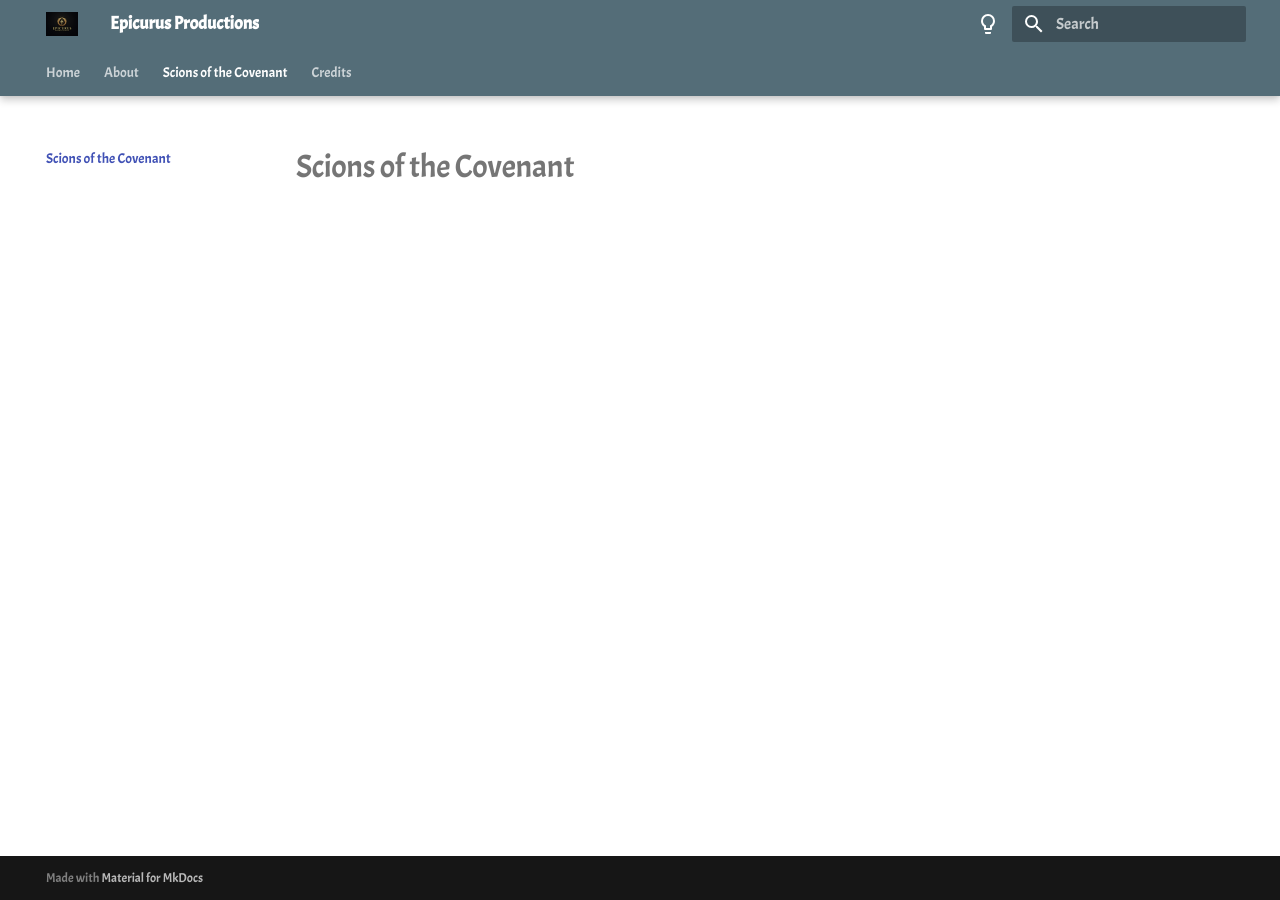
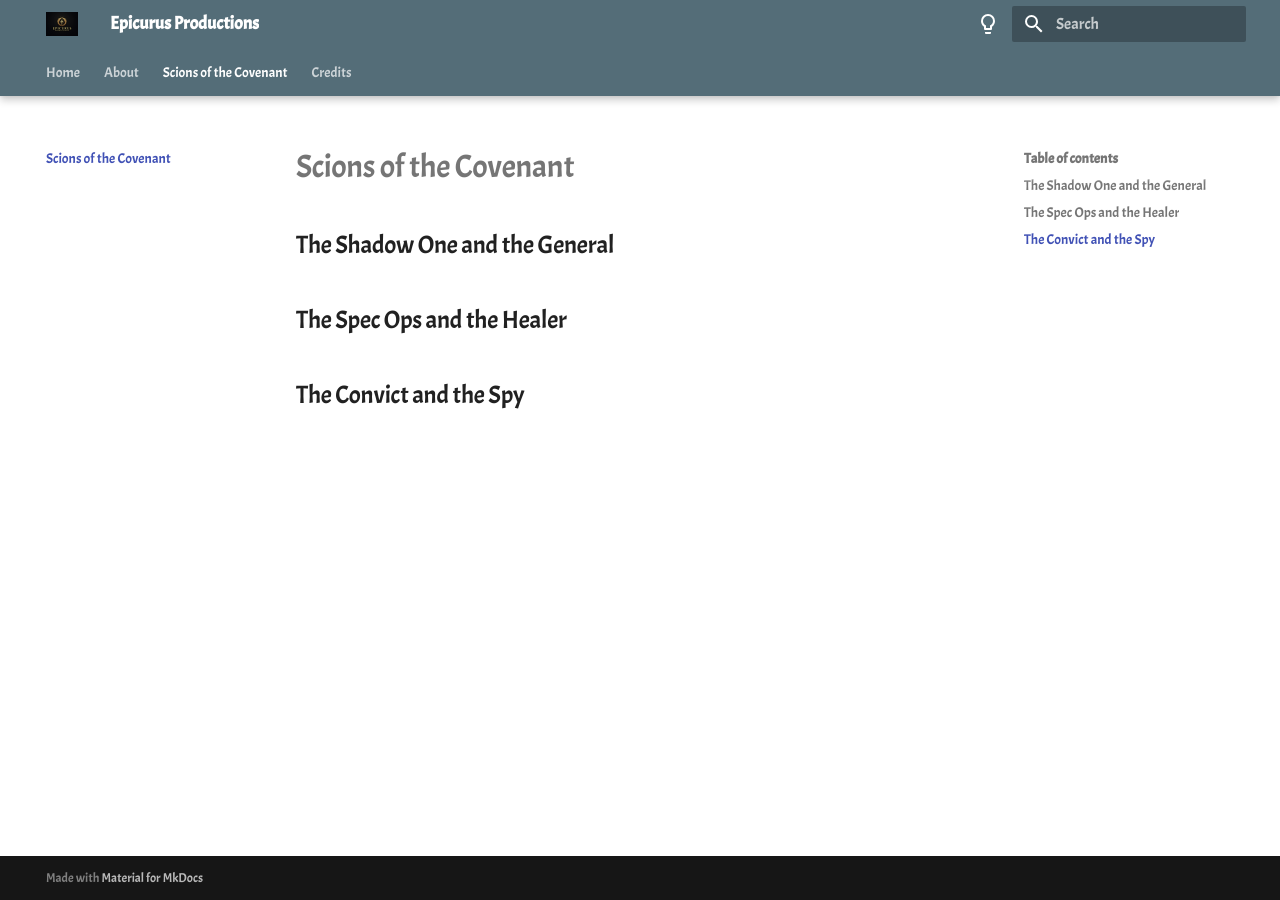
Before and after one commit to gamefreakcabe/solomons-arboretum, an MkDocs documentation site: the page built from docs/3-soc.md, in a window 1280 px wide. Built offline with MkDocs 1.6.1 and Material for MkDocs 9.7.7, drawn with Linux system fonts in a browser that asks for light colours.

Commit message:
Update 3-soc.md

```diff
--- a/docs/3-soc.md
+++ b/docs/3-soc.md
@@ -1 +1,7 @@
 # Scions of the Covenant
+
+## The Shadow One and the General
+
+## The Spec Ops and the Healer
+
+## The Convict and the Spy
```
